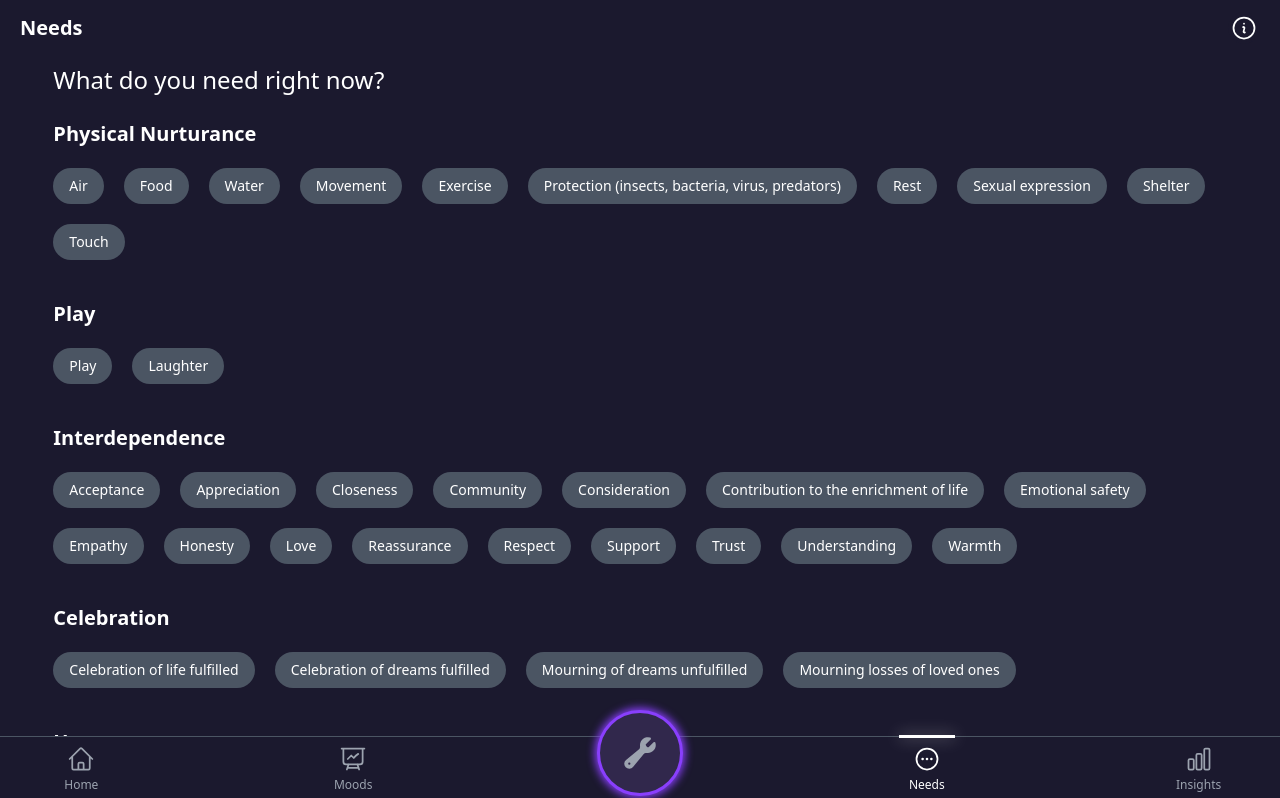
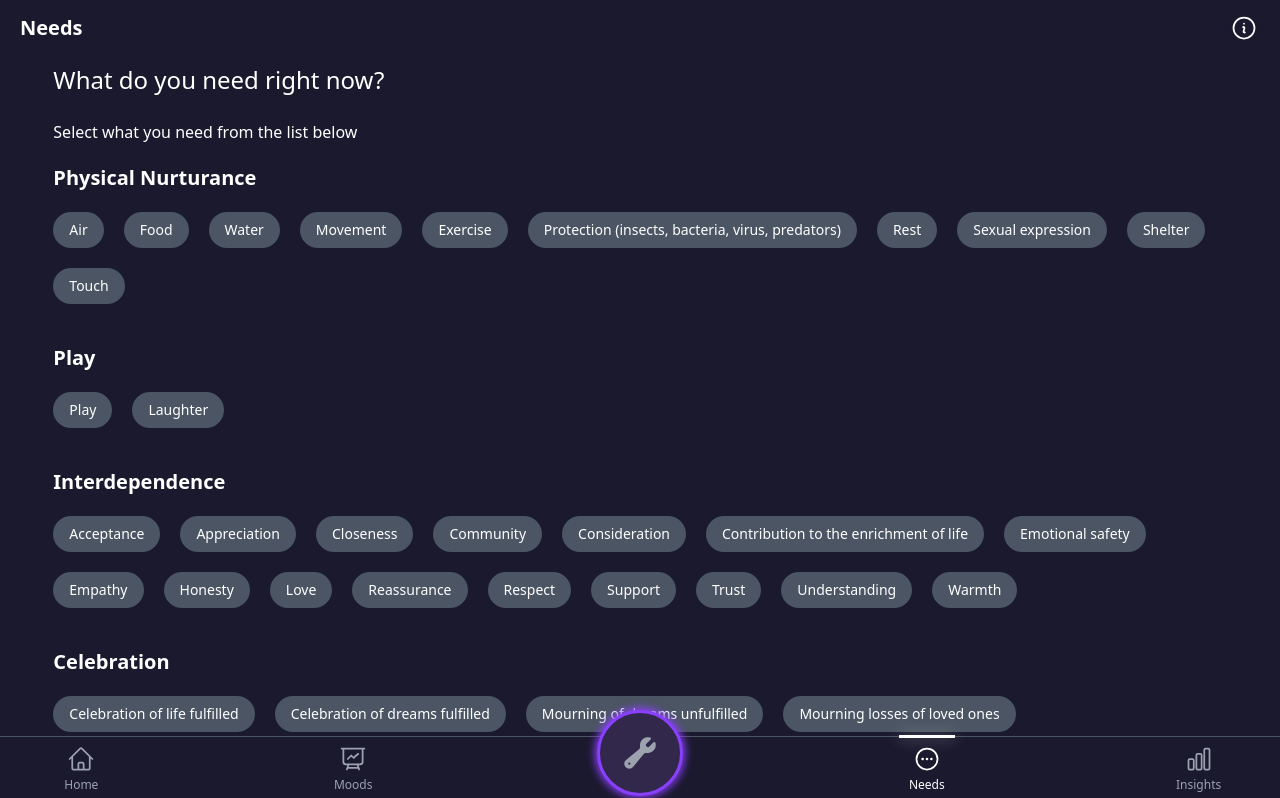
Before and after one commit to fac30/things-we-do, a Next.js app: page /needs in a window 1280 px wide. Shown: the top 798 px of the page. Built offline with nearby package versions, Linux system fonts and the light colour scheme; what rxdb would draw is missing.

Commit message:
feat: add subtitle and remove needssection

```diff
--- a/src/app/needs/page.tsx
+++ b/src/app/needs/page.tsx
@@ -12,6 +12,9 @@ export default function NeedsPage() {
       <h2 className="text-2xl w-11/12 mb-6 mt-4 m-auto">
         What do you need right now?
       </h2>
+      <p className="w-11/12 m-auto mb-5">
+        Select what you need from the list below
+      </p>
       <NeedsDisplay />
     </>
   );
```
Also changed, not shown: src/app/needs/components/NeedsSection.tsx (deleted).
